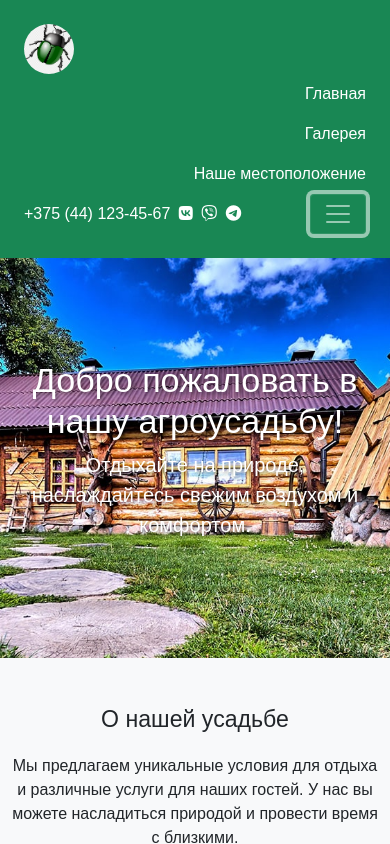
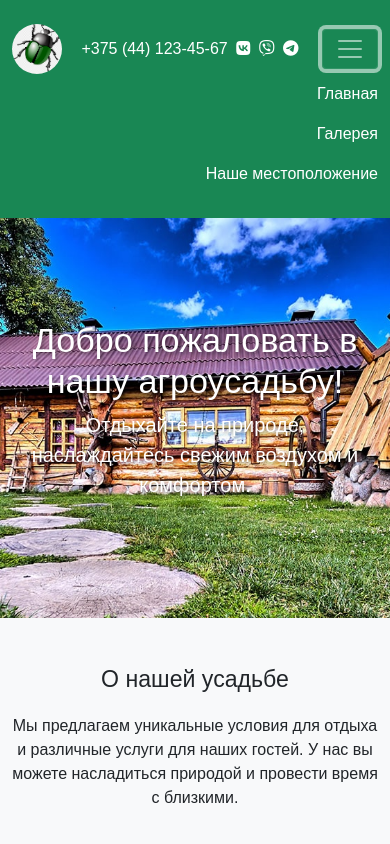
Before and after one commit to olegzig/RPI, a plain HTML site: page index.html in a window 390 px wide. Both pictures are taken after a click on the button "Toggle navigation". Shown: the top 844 px of the page. Drawn offline with nearby package versions, Linux system fonts and the light colour scheme.

Commit message:
Адаптив done

```diff
--- a/index.html
+++ b/index.html
@@ -13,10 +13,19 @@
 <body>
     <header class="bg-success text-white py-3">
         <nav class="navbar navbar-dark navbar-expand-lg container d-flex justify-content-between align-items-center">
-            <div class="container-fluid">
-                <div class="logo navbar-brand p-0">
+            <div class="logo navbar-brand p-0 me-lg-1 me-0">
                 <img src="/Images/logo.png" alt="Логотип" style="max-height: 50px;">
             </div>
+            <div class="contacts me-lg-4">
+                <a href="#" class="text-white me-1">+375 (44) 123-45-67</span>
+                    <a href="#" class="text-white me-1"><i class="fa-brands fa-vk" aria-hidden="true"></i></a>
+                    <a href="#" class="text-white me-1"><i class="fa-brands fa-viber"></i></a>
+                    <a href="#" class="text-white me-1"><i class="fa-brands fa-telegram" aria-hidden="true"></i></a>
+            </div>
+            <button class="navbar-toggler" type="button" data-bs-toggle="collapse" data-bs-target="#navbarNav"
+                aria-controls="navbarNav" aria-expanded="false" aria-label="Toggle navigation">
+                <span class="navbar-toggler-icon"></span>
+            </button>
             <div class="collapse navbar-collapse justify-content-end text-end" id="navbarNav">
                 <ul class="navbar-nav">
                     <li class="nav-item">
@@ -29,17 +38,6 @@
                         <a href="maps.html" class="nav-link text-white">Наше местоположение</a>
                     </li>
                 </ul>
-                </div>
-                <div class="contacts me-4">
-                    <a href="#" class="text-white me-1">+375 (44) 123-45-67</span>
-                        <a href="#" class="text-white me-1"><i class="fa-brands fa-vk" aria-hidden="true"></i></a>
-                        <a href="#" class="text-white me-1"><i class="fa-brands fa-viber"></i></a>
-                        <a href="#" class="text-white me-1"><i class="fa-brands fa-telegram" aria-hidden="true"></i></a>
-                </div>
-                <button class="navbar-toggler" type="button" data-bs-toggle="collapse" data-bs-target="#navbarNav"
-                    aria-controls="navbarNav" aria-expanded="false" aria-label="Toggle navigation">
-                    <span class="navbar-toggler-icon"></span>
-                </button>
             </div>
         </nav>
     </header>
--- a/style.css
+++ b/style.css
@@ -32,10 +32,28 @@ h3 {
     background-color: #f8f9fa;
 }
 
-.logo img{
+.logo img {
     border: 0;
     border-radius: 25px;
     background: #f4f4f4;
     height: 50px;
     width: 50px;
 }
+
+.contacts {
+    width: -webkit-fill-available;
+    text-align: end;
+}
+
+#navbarNav{
+    min-width: fit-content;
+}
+
+@media (max-width: 992px) {
+    .contacts {
+        width: fit-content;
+    }
+    #navbarNav{
+        min-width: none;
+    }
+}
```
Also changed, not shown: gallery.html (+11 -13 lines), maps.html (+11 -13 lines). Lines whose indentation alone changed are shown as unchanged.
